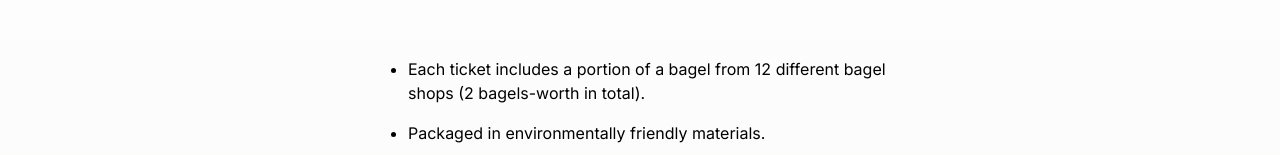
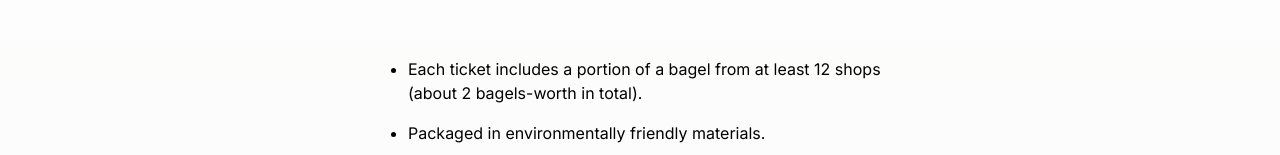
Before and after one commit to dylanbussone/bagel-quest, a Next.js app: page /order in a window 1280 px wide. Shown: the part 275-430 px from the top of the page. Built offline with nearby package versions, Linux system fonts and the light colour scheme; no server answers.

Commit message:
Improve signin on order page, no forceSignIn

```diff
--- a/app/components/force-sign-in.tsx
+++ /dev/null
@@ -1,19 +0,0 @@
-"use client";
-
-import type { DefaultSession } from "next-auth";
-import { signIn } from "next-auth/react";
-import { useEffect } from "react";
-
-export default function ForceSignIn({
-  user,
-}: {
-  user?: DefaultSession["user"];
-}) {
-  useEffect(() => {
-    if (!user?.email) {
-      signIn("google");
-    }
-  }, []);
-
-  return "";
-}
--- a/app/components/order-form.tsx
+++ b/app/components/order-form.tsx
@@ -1,8 +1,10 @@
 "use client";
 
 import Image from "next/image";
+import { signIn } from "next-auth/react";
 import { useState } from "react";
 import * as constants from "@/utils/constants";
+import type { DefaultSession } from "next-auth";
 
 type Item = {
   name: string;
@@ -37,11 +39,9 @@ const items: Item[] = [
 ];
 
 export const OrderForm = ({
-  name, // TODO: use for prefilling POST
-  email,
+  user, // TODO: use for prefilling POST email/name
 }: {
-  name?: string;
-  email?: string;
+  user?: DefaultSession["user"];
 }) => {
   const [showCheckout, setShowCheckout] = useState(false);
   const [showConfirmation, setShowConfirmation] = useState(false); // TODO: get default value from db. do we have a row saved for this user? if so, show some different content (straight to venmo stuff). Maybe give option to change order?
@@ -77,8 +77,8 @@ export const OrderForm = ({
     <>
       <ul className="list-disc mb-2 sm:mb-4 w-full sm:w-1/2 gap-4 sm:gap-12 pl-4">
         <li>
-          Each ticket includes a portion of a bagel from 12 different bagel
-          shops (2 bagels-worth in total).
+          Each ticket includes a portion of a bagel from at least 12 shops
+          (about 2 bagels-worth in total).
         </li>
         <li>Packaged in environmentally friendly materials.</li>
         <li>
@@ -167,8 +167,12 @@ export const OrderForm = ({
       <button
         className="py-2 px-12 my-8 w-full sm:w-auto font-medium text-sm leading-snug rounded shadow-md hover:shadow-lg focus:shadow-lg focus:outline-none focus:ring-0 active:shadow-lg transition duration-150 ease-in-out flex justify-center items-center bg-gray-200 text-black opacity-90 hover:opacity-100"
         onClick={() => {
-          setShowCheckout(true);
-          window.scrollTo(0, 0);
+          if (user?.email) {
+            setShowCheckout(true);
+            window.scrollTo(0, 0);
+          } else {
+            signIn("google");
+          }
         }}
       >
         Checkout
--- a/app/order/page.tsx
+++ b/app/order/page.tsx
@@ -1,7 +1,6 @@
 import { getServerSession } from "next-auth";
 import { authOptions } from "@/lib/auth";
 import { OrderForm } from "@/components/order-form";
-import ForceSignIn from "@/components/force-sign-in";
 
 export default async function Order() {
   const session = await getServerSession(authOptions);
@@ -9,11 +8,7 @@ export default async function Order() {
 
   return (
     <div className="flex justify-center items-center flex-col mt-8 sm:mt-20">
-      <OrderForm
-        name={user?.name ?? undefined}
-        email={user?.email ?? undefined}
-      />
-      <ForceSignIn user={user} />
+      <OrderForm user={user} />
     </div>
   );
 }
--- a/app/vote/page.tsx
+++ b/app/vote/page.tsx
@@ -1,6 +1,5 @@
 import { getServerSession } from "next-auth";
 import { authOptions } from "@/lib/auth";
-import ForceSignIn from "@/components/force-sign-in";
 
 export default async function Vote() {
   const session = await getServerSession(authOptions);
@@ -12,7 +11,6 @@ export default async function Vote() {
         Cast your votes
       </h1>
       <p>Voting opens 2/17</p>
-      <ForceSignIn user={user} />
     </div>
   );
 }
```
